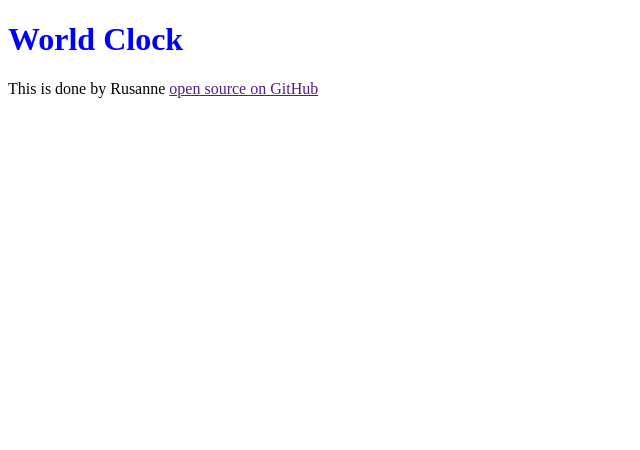
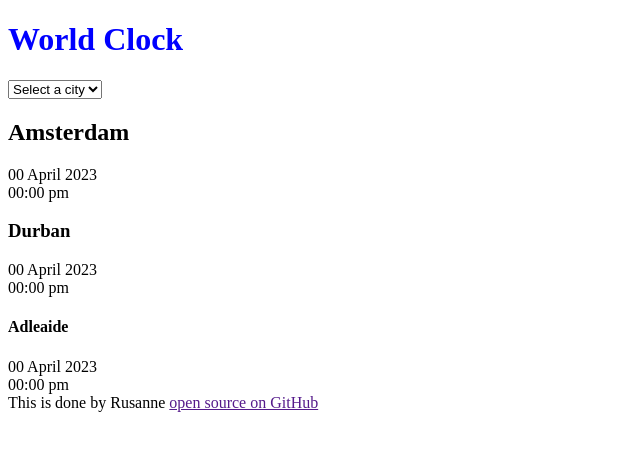
Before and after one commit to Roz18/WorldClock, a plain HTML site: page Workdclock.html in a window 1280 px wide. Shown: the whole page, without its empty margins (0-640 px from the left). Drawn offline with Linux system fonts and the light colour scheme.

Commit message:
HTML
basic html

```diff
--- a/Workdclock.html
+++ b/Workdclock.html
@@ -9,6 +9,25 @@
   </head>
   <body>
     <h1>World Clock</h1>
+    <select>
+<option value=""> Select a city</option>
+<option value="">Tokyo</option>
+<option value="">New York</option>
+<option value="">Dublin</option>
+<option value="">London</option>
+</select>
+
+    <div class ="city1">
+    <h2>Amsterdam</h2>
+    <div class="date">00 April 2023 </div>
+    <div class="time">00:00 pm</div>
+    <h3>Durban</h2>
+     <div class="date">00 April 2023 </div>
+    <div class="time">00:00 pm</div>
+    <h4>Adleaide</h2>
+    <div class="date">00 April 2023 </div>
+    <div class="time">00:00 pm</div>
+    </div>
     <footer>
       This is done by Rusanne
       <a href="" target="_balnk">open source on GitHub</a>
```
